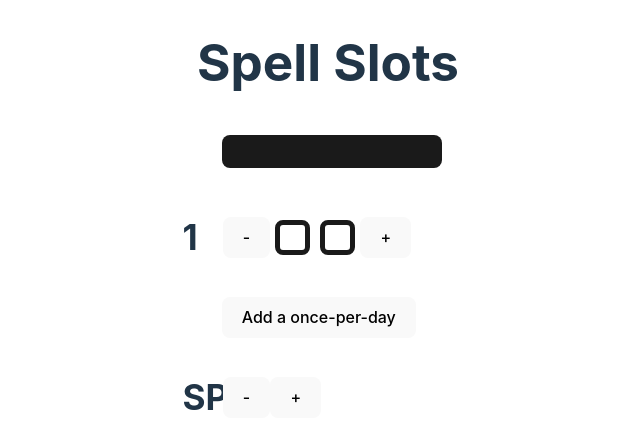
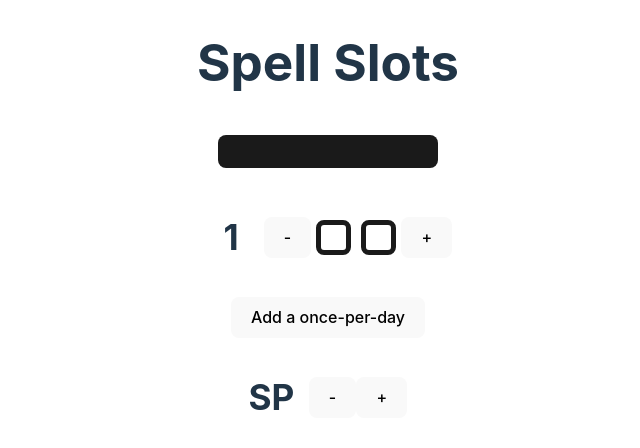
Before and after one commit to jaquer/spellSlotTracker, a Svelte app: page / in a window 1280 px wide. Shown: the top 448 px of the page, without its empty margins (312-952 px from the left). Built offline with nearby package versions, Linux system fonts and the light colour scheme.

Commit message:
added wrapping to long bars

```diff
--- a/src/App.svelte
+++ b/src/App.svelte
@@ -19,6 +19,7 @@
     }
   else
     cd = JSON.parse(savedData)
+
 
   function calculateBoxColor(
     numSlots: number,
@@ -64,9 +65,10 @@
 <main>
   <h1>Spell Slots</h1>
   <!--level selector-->
-  <div class="flex">
+  <section class="flex">
+    <div>
     <input
-      class="box field ml59"
+      class="box field"
       type="number"
       min="1"
       max={spellTable.length}
@@ -78,28 +80,34 @@
         }
       }
     />
-  </div>
+    </div>
+  </section>
 
   <!-- spell slots -->
   <section>
+    <div>
     {#each spellTable[cd.level - 1] as numSlots, spellLevelIndex}
       <div class="flex">
         <h2>{spellLevelIndex + 1}</h2>
         <button
           on:click={() =>incrementSlot(spellLevelIndex, numSlots, true)}>-</button>
           <!-- calculates white boxes -->
+          <div class="flex wrap">
         {#each Array(numSlots + Math.max(0, cd.deltas[spellLevelIndex])) as _, slotLevelIndex}
           <div
             class={calculateBoxColor(numSlots, spellLevelIndex, slotLevelIndex, cd.deltas)}
           ></div>
         {/each}
+      </div>
         <button on:click={() => incrementSlot(spellLevelIndex, numSlots)}>+</button>
       </div>
     {/each}
+    </div>
   </section>
 
   <!-- once per days -->
   <section>
+    <div>
     {#each cd.onePerDays as spell}
       <div class="flex">
         <input
@@ -118,32 +126,37 @@
       </div>
     {/each}
     <button
-      class="ml59"
+      class="m0a"
       on:click={() => {
         cd.onePerDays.push({ name: "Spell", state: true });
         cd.onePerDays = cd.onePerDays;
         save()
       }}>Add a once-per-day</button
     >
+    </div>
   </section>
 
   <section>
       <div class="flex">
-        <h2>SP</h2>
+        <h2 class="sp-offset">SP</h2>
         <button
           on:click={() => incrementSp(true)}>-</button>
           <!-- calculates white boxes -->
+        <div class="flex wrap">
         {#each Array(cd.sps).fill(0) as _ }
           <div
             class="box white"
           ></div>
         {/each}
+        </div>
         <button on:click={() => incrementSp()}>+</button>
       </div>
   </section>
 </main>
 
 <style>
+  h2{
+    width: 20px;}
   .box {
     width: 25px;
     height: 25px;
@@ -180,9 +193,26 @@
     align-items: center;
   }
   section {
-    margin: 30px 0px;
+    display: flex;
+    justify-content: center;
+        margin-bottom: 30px;
   }
   .ml59{
     margin-left: 59px;
   }
+  section{
+    max-width: 100vw;
+  }
+  .wrap{
+    flex-wrap: wrap;
+    max-width: 180px;
+  }
+  .sp-offset{
+    position: relative;
+    transform: translateX(-20px);
+  }
+  .m0a{
+    display: block;
+    margin: 0 auto;
+  }
 </style>
--- a/src/app.css
+++ b/src/app.css
@@ -42,7 +42,7 @@ h2 {
   margin-right: 1em;
   margin: 10px 20px;
   box-sizing: border-box;
-  width: 20px;
+  min-width: 20px;
 }
 
 button {
```
